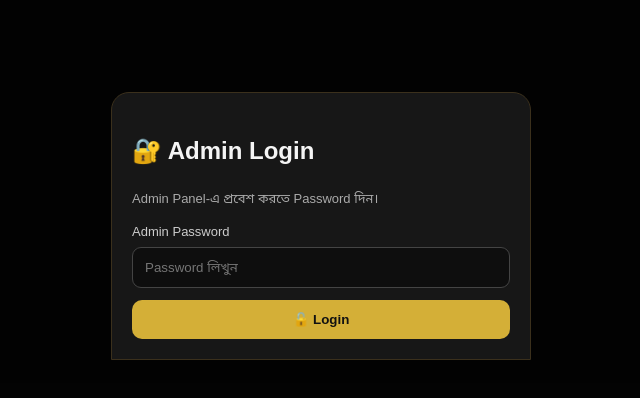
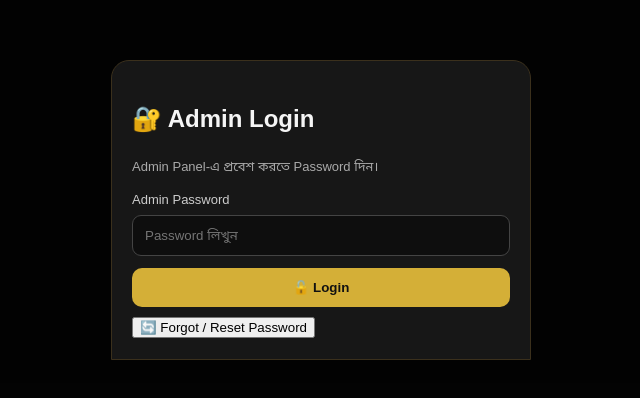
Before and after one commit to arifurmd1245-hub/Arif-free-online-shop-master-, a plain HTML site: page admin.html in a window 1280 px wide. Shown: the part 380-778 px from the top of the page, without its empty margins (319-959 px from the left). Drawn offline with Linux system fonts and the light colour scheme.

Commit message:
Update admin.html

```diff
--- a/admin.html
+++ b/admin.html
@@ -69,6 +69,13 @@
         onclick="adminLogin()"
       >
         🔓 Login
+      </button>
+      <button
+  type="button"
+  onclick="resetAdminPassword()"
+  style="margin-top:10px"
+>
+  🔄 Forgot / Reset Password
       </button>
 
     </div>
@@ -328,4 +335,25 @@
 <script src="admin.js"></script>
 
 </body>
+  <script>
+function resetAdminPassword() {
+  const ok = confirm(
+    "Admin Password reset করতে চান?\n\n" +
+    "শুধু Admin Login Password reset হবে।\n" +
+    "Product ও Order data মুছবে না।"
+  );
+
+  if (!ok) return;
+
+  localStorage.removeItem("afh_admin_password_hash");
+  localStorage.removeItem("afh_admin_session");
+
+  alert(
+    "✅ Password reset হয়েছে।\n\n" +
+    "এখন নতুন Admin Password তৈরি করুন।"
+  );
+
+  location.reload();
+}
+  </script>
 </html>
```
